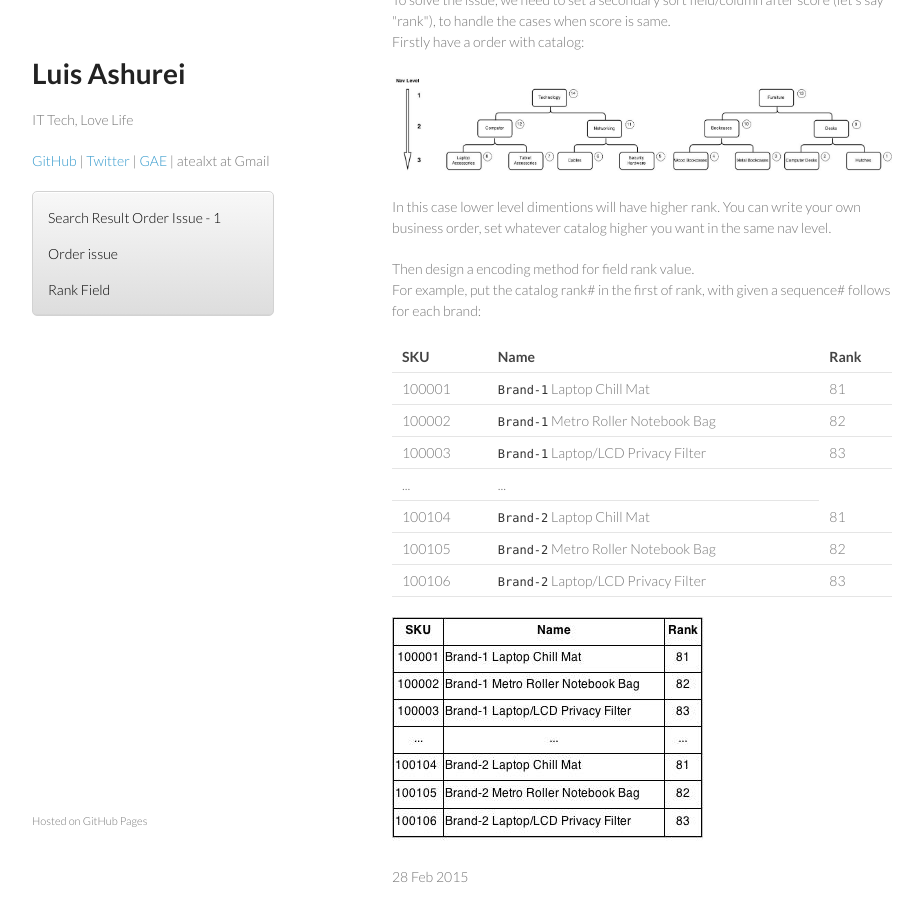
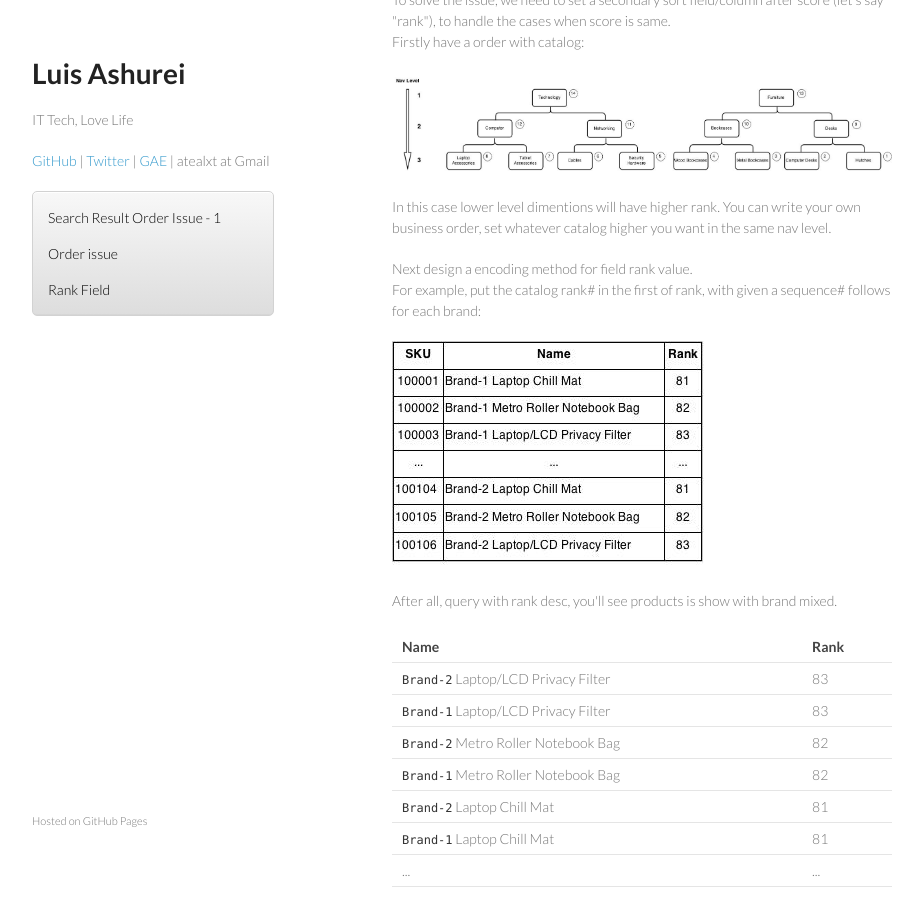
Before and after one commit to atealxt/atealxt.github.io, a Jekyll site: the page built from _posts/2015-02-28-search-result-order-issue-1.html, in a window 1280 px wide and 900 px high, scrolled down 944 px. Shown: the whole window, without its empty margins (178-1101 px from the left). Built offline with Jekyll 4.4.1, drawn with Linux system fonts in a browser that asks for light colours; comment, search, counter and statistics services are not loaded.

Commit message:
Update 2015-02-28-search-result-order-issue-1.html

```diff
--- a/_posts/2015-02-28-search-result-order-issue-1.html
+++ b/_posts/2015-02-28-search-result-order-issue-1.html
@@ -78,31 +78,34 @@ In this case lower level dimentions will have higher rank. You can write your ow
 </p>
 
 <p>
-Then design a encoding method for field rank value. <br>
+Next design a encoding method for field rank value. <br>
 For example, put the catalog rank# in the first of rank, with given a sequence# follows for each brand:
 </p>
-
-<table>
-  <thead>
-    <tr>
-    <th>SKU</th>
-    <th>Name</th>
-    <th>Rank</th>
-    </tr>
-  </thead>
-  <tbody>
-    <tr><td>100001</td><td><code>Brand-1</code> Laptop Chill Mat</td><td>81</td></tr>
-    <tr><td>100002</td><td><code>Brand-1</code> Metro Roller Notebook Bag</td><td>82</td></tr>
-    <tr><td>100003</td><td><code>Brand-1</code> Laptop/LCD Privacy Filter</td><td>83</td></tr>
-    <tr><td>...</td><td>...</td></tr>
-    <tr><td>100104</td><td><code>Brand-2</code> Laptop Chill Mat</td><td>81</td></tr>
-    <tr><td>100105</td><td><code>Brand-2</code> Metro Roller Notebook Bag</td><td>82</td></tr>
-    <tr><td>100106</td><td><code>Brand-2</code> Laptop/LCD Privacy Filter</td><td>83</td></tr>
-  </tbody>
-</table>
 
 <p>
 <a href="/images/20150228/default_order_issue3.jpg" target="_blank">
   <img src="/images/20150228/default_order_issue3.jpg" alt="default_order_issue3 image" title="Click to View Full Size"/>
 </a>
 </p>
+
+<p>
+After all, query with rank desc, you'll see products is show with brand mixed.
+</p>
+
+<table>
+  <thead>
+    <tr>
+    <th>Name</th>
+    <th>Rank</th>
+    </tr>
+  </thead>
+  <tbody>
+    <tr><td><code>Brand-2</code> Laptop/LCD Privacy Filter</td><td>83</td></tr>
+    <tr><td><code>Brand-1</code> Laptop/LCD Privacy Filter</td><td>83</td></tr>
+    <tr><td><code>Brand-2</code> Metro Roller Notebook Bag</td><td>82</td></tr>
+    <tr><td><code>Brand-1</code> Metro Roller Notebook Bag</td><td>82</td></tr>
+    <tr><td><code>Brand-2</code> Laptop Chill Mat</td><td>81</td></tr>
+    <tr><td><code>Brand-1</code> Laptop Chill Mat</td><td>81</td></tr>
+    <tr><td>...</td><td>...</td></tr>
+  </tbody>
+</table>
```
